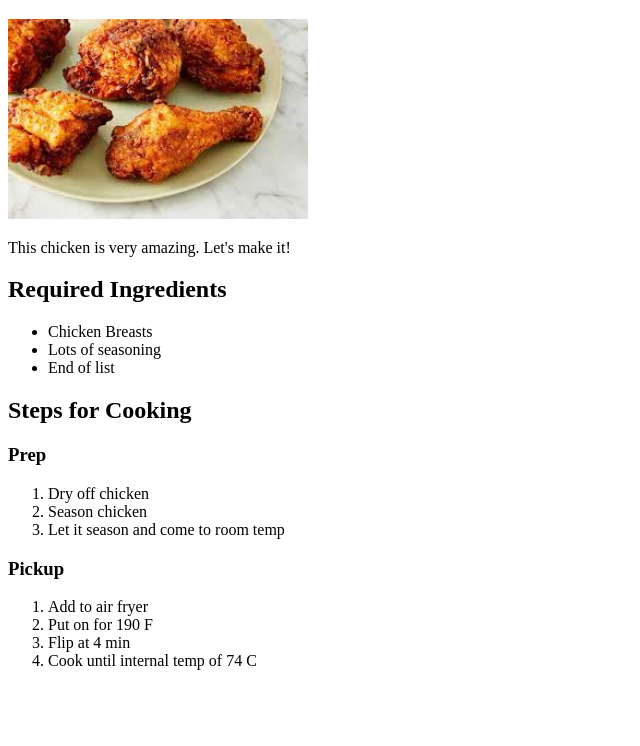
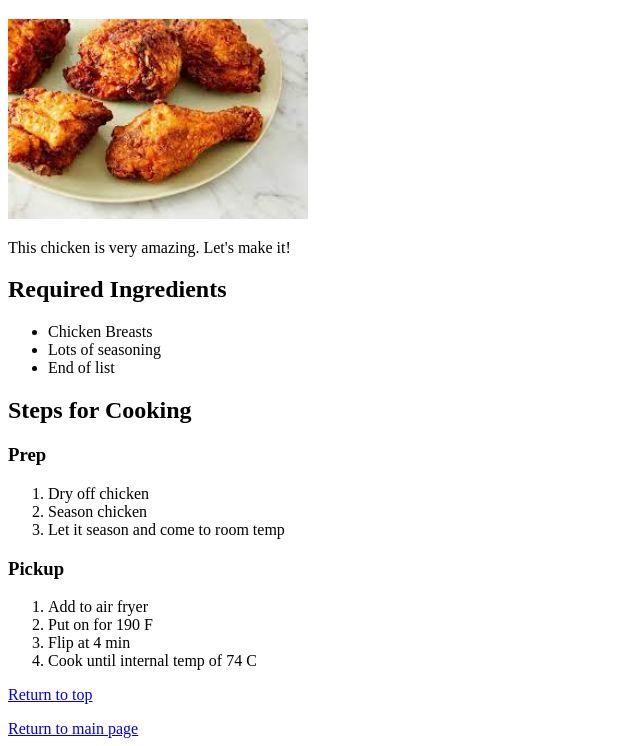
Before and after one commit to JakeMeadows/odin-recipes, a plain HTML site: page recipes/chicken.html in a window 1280 px wide. Shown: the part 61-807 px from the top of the page, without its empty margins (0-640 px from the left). Drawn offline with Linux system fonts and the light colour scheme.

Commit message:
Add return to main page button to recipes pages
I added the ability to return to the main page from each
individual recipe page.

```diff
--- a/recipes/chicken.html
+++ b/recipes/chicken.html
@@ -29,6 +29,10 @@
         <li>Flip at 4 min</li>
         <li>Cook until internal temp of 74 C</li>
     </ol>
+
+    <a href="#header">Return to top</a>
+    <p></p>
+    <a href="../index.html">Return to main page</a>
 </body>
 
 </body>
```
Also changed, not shown: recipes/eggs.html (+3 -0 lines), recipes/steak.html (+3 -0 lines).
